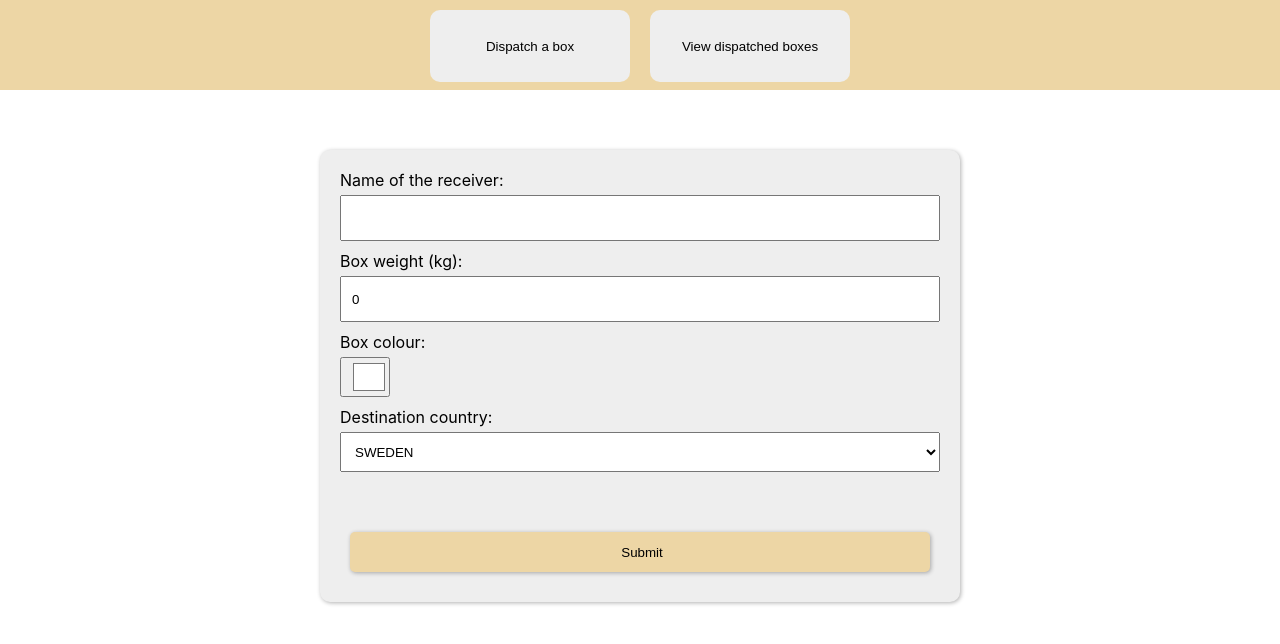
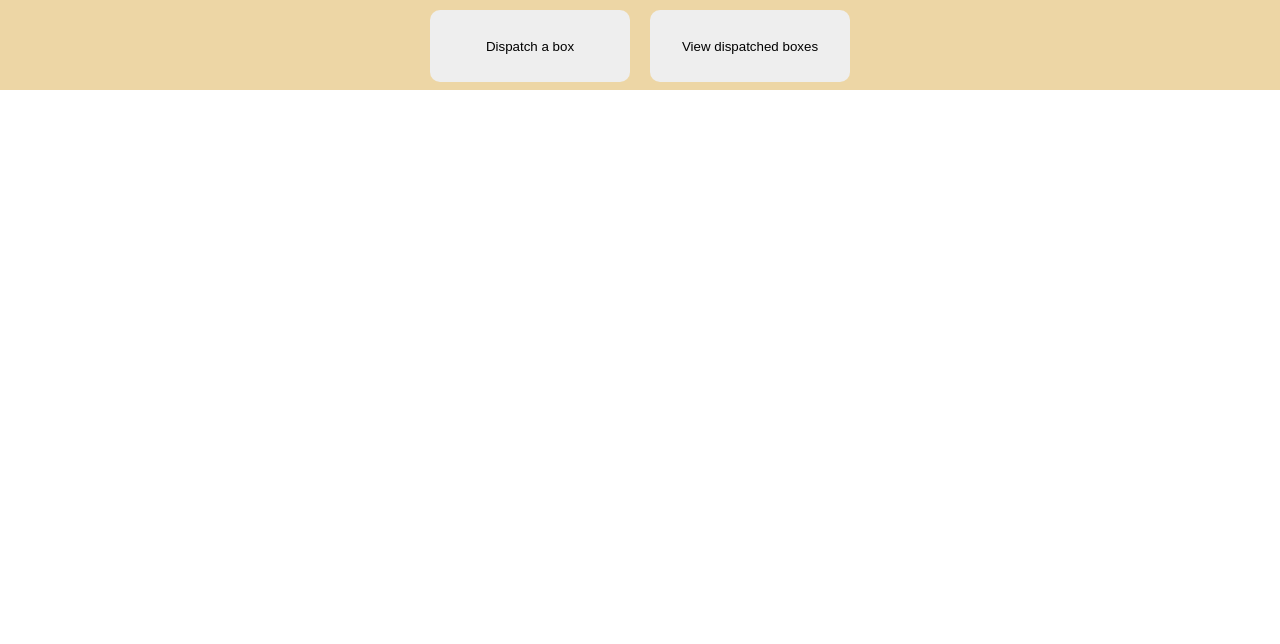
Before and after one commit to udden89/myBoxes-client, a React (Create React App) app: page / in a window 1280 px wide. Shown: the top 644 px of the page. Built offline with nearby package versions, Linux system fonts and the light colour scheme.

Commit message:
changed proxy and url links

```diff
--- a/package.json
+++ b/package.json
@@ -2,7 +2,7 @@
   "name": "myboxes-client",
   "version": "0.1.0",
   "private": true,
-  "proxy": "http://localhost:7070/",
+  "proxy": "http://localhost:8080/",
   "dependencies": {
     "@testing-library/jest-dom": "^5.16.3",
     "@testing-library/react": "^12.1.4",
--- a/src/App.jsx
+++ b/src/App.jsx
@@ -10,13 +10,13 @@ function App() {
     <div className="App">
 
       <header className={css.header}>
-        <Link to="/"><button>Dispatch a box</button> </Link>
-        <Link to="/box-dispatches"> <button>View dispatched boxes</button></Link>
+        <Link to="/addbox"><button>Dispatch a box</button> </Link>
+        <Link to="/listboxes"> <button>View dispatched boxes</button></Link>
       </header>
 
       <Routes>
-        <Route path="/" element={<DispatchNewBox />} />
-        <Route path="/box-dispatches" element={<ListOfBoxDispatches />} />
+        <Route path="/addbox" element={<DispatchNewBox />} />
+        <Route path="/listboxes" element={<ListOfBoxDispatches />} />
       </Routes>
 
     </div>
```
